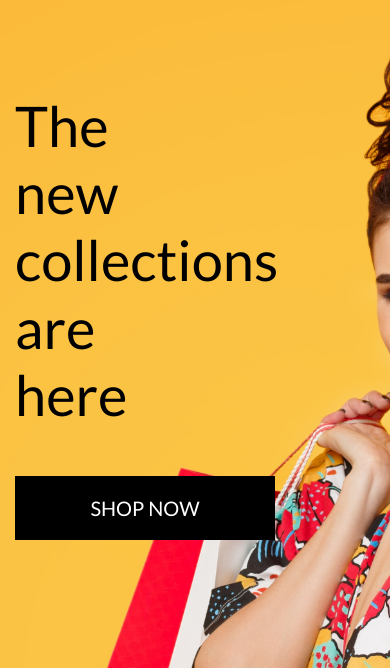
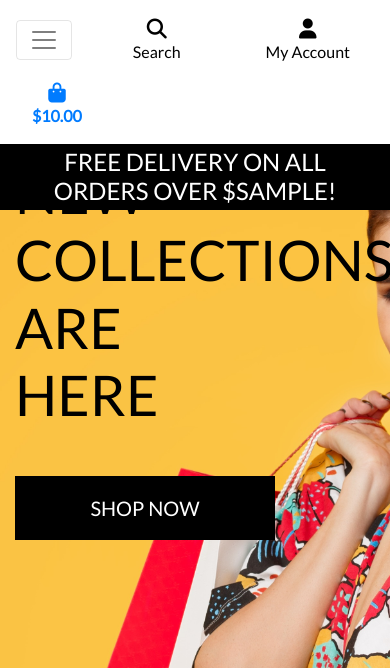
Before and after one commit to tenbonks/botique_ado, a Django app: template home/templates/home/index.html in a window 390 px wide. Shown: the top 668 px of the page. Run offline with Django 3.2, Linux system fonts and the light colour scheme; the template is opened without the code that fills it: most values are stand-ins (such as "Sample title", 1, 10 or a date in 2020); some libraries are stand-ins or nearby versions.

Commit message:
Added mobile header and main navbar

```diff
--- a/home/templates/home/index.html
+++ b/home/templates/home/index.html
@@ -1,34 +1,28 @@
-{% extends 'base.html' %}
+
+{% extends "base.html" %}
 {% load static %}
 
 {% block page_header %}
     <div class="container header-container">
         <div class="row">
-         <div class="col">
-
-         </div>
+            <div class="col"></div>
         </div>
     </div>
 {% endblock %}
 
 {% block content %}
-
     <div class="container h-100">
         <div class="row h-100">
             <div class="col-7 col-md-6 my-auto">
-
-            <h1 class="display-4 logo-front text-black">
+                <h1 class="display-4 logo-font text-black">
                     The new collections are here
                 </h1>
-
                 <div class="my-5">
                     <h4>
                         <a href="" class="shop-now-button btn btn-lg rounded-0 text-uppercase py-3">Shop Now</a>
                     </h4>
                 </div>
-
             </div>
         </div>
     </div>
-
 {% endblock %}
--- a/static/css/base.css
+++ b/static/css/base.css
@@ -52,6 +52,10 @@ body {
     color: #000 !important;
 }
 
+.bg-black{
+    background:  #000 !important;
+}
+
 .border-black {
     border: 1px solid black !important;
 }
--- a/templates/base.html
+++ b/templates/base.html
@@ -92,20 +92,39 @@
                     </li>
 
                     <li class="list-inline-item">
-                        <a class="{% if grand_total %}text-info font-weight-bold{% else %}text-black{% endif %} nav-link" href="">
+                        <a class="{% if grand_total %}text-info font-weight-bold{% else %}text-black{% endif %} nav-link"
+                            href="">
                             <div class="text-center">
                                 <div><i class="fas fa-shopping-bag fa-lg"></i></div>
                                 <p class="my-0">
                                     {% if grand_total %}
-                                        ${{ grand_total|floatformat:2 }}
+                                    ${{ grand_total|floatformat:2 }}
                                     {% else %}
-                                        $0.00
+                                    $0.00
                                     {% endif %}
                                 </p>
                             </div>
                         </a>
                     </li>
                 </ul>
+            </div>
+        </div>
+        <div class="row bg-white">
+            <nav class="navbar navbar-expand-lg navbar-light w-100">
+                <button class="navbar-toggler" type="button" data-toggle="collapse"
+                    data-target="#main-nav" aria-controls="main-nav" aria-expanded="false"
+                    aria-label="Toggle navigation">
+                    <span class="navbar-toggler-icon"></span>
+                </button>
+                {% include 'includes/mobile-top-header.html' %}
+                {% include 'includes/main-nav.html' %}
+            </nav>
+        </div>
+        <div id="delivery-banner" class="row text-center">
+            <div class="col bg-black text-white">
+                <h4 class="logo-font my-1">
+                    Free delivery on all orders over ${{ free_shipping_threshold }}!
+                </h4>
             </div>
         </div>
     </header>
--- /dev/null
+++ b/templates/includes/main-nav.html
@@ -0,0 +1,50 @@
+<div class="collapse navbar-collapse" id="main-nav">
+    <ul class="navbar-nav w-auto mx-auto">
+        <li class="nav-item dropdown">
+            <a class="logo-font font-weight-bold nav-link text-black mr-5" href="#" id="all-products-link" data-toggle="dropdown" aria-haspopup="true" aria-expanded="false">
+                All Products
+            </a>
+            <div class="dropdown-menu border-0" aria-labelledby="all-products-link">
+                <a href="" class="dropdown-item">By Price</a>
+                <a href="" class="dropdown-item ">By Rating</a>
+                <a href="" class="dropdown-item ">By Category</a>
+                <a href="" class="dropdown-item">All Products</a>
+            </div>
+        </li>
+
+        <li class="nav-item dropdown">
+            <a class="logo-font font-weight-bold nav-link text-black mr-5" href="#" id="clothing-link" data-toggle="dropdown" aria-haspopup="true" aria-expanded="false">
+                Clothing
+            </a>
+            <div class="dropdown-menu border-0" aria-labelledby="clothing-link">
+                <a href="" class="dropdown-item">Activewear &amp; Essentials</a>
+                <a href="" class="dropdown-item">Jeans</a>
+                <a href="" class="dropdown-item">Shirts</a>
+                <a href="" class="dropdown-item">All Clothing</a>
+            </div>
+        </li>
+
+        <li class="nav-item dropdown">
+            <a class="logo-font font-weight-bold nav-link text-black mr-5" href="#" id="homeware-link" data-toggle="dropdown" aria-haspopup="true" aria-expanded="false">
+                Homeware
+            </a>
+            <div class="dropdown-menu border-0" aria-labelledby="homeware-link">
+                <a href="" class="dropdown-item">Bed &amp; Bath</a>
+                <a href="" class="dropdown-item">Kitchen &amp; Dining</a>
+                <a href="" class="dropdown-item">All Homeware</a>
+            </div>
+        </li>
+
+        <li class="nav-item dropdown">
+            <a class="logo-font font-weight-bold nav-link text-black" href="#" id="specials-link" data-toggle="dropdown" aria-haspopup="true" aria-expanded="false">
+                Special Offers
+            </a>
+            <div class="dropdown-menu border-0" aria-labelledby="specials-link">
+                <a href="" class="dropdown-item">New Arrivals</a>
+                <a href="" class="dropdown-item">Deals</a>
+                <a href="" class="dropdown-item">Clearance</a>
+                <a href="" class="dropdown-item">All Specials</a>
+            </div>
+        </li>
+    </ul>
+</div>
--- /dev/null
+++ b/templates/includes/mobile-top-header.html
@@ -0,0 +1,56 @@
+<li class="list-inline-item">
+    <a class="text-black nav-link d-block d-lg-none" href="#" id="mobile-search" data-toggle="dropdown" aria-haspopup="true" aria-expanded="false">
+        <div class="text-center">
+            <div><i class="fas fa-search fa-lg"></i></div>
+            <p class="my-0">Search</p>
+        </div>
+    </a>
+    <div class="dropdown-menu border-0 w-100 p-3 rounded-0 my-0" aria-labelledby="mobile-search">
+        <form class="form" method="GET" action="">
+            <div class="input-group w-100">
+                <input class="form-control border border-black rounded-0" type="text" name="q" placeholder="Search our site">
+                <div class="input-group-append">
+                    <button class="form-control form-control btn btn-black border border-black rounded-0" type="submit">
+                        <span class="icon">
+                            <i class="fas fa-search"></i>
+                        </span>
+                    </button>
+                </div>
+            </div>
+        </form>
+    </div>
+</li>
+<li class="list-inline-item dropdown">
+    <a class="text-black nav-link d-block d-lg-none" href="#" id="user-options" data-toggle="dropdown" aria-haspopup="true" aria-expanded="false">
+        <div class="text-center">
+            <div><i class="fas fa-user fa-lg"></i></div>
+            <p class="my-0">My Account</p>
+        </div>
+    </a>
+    <div class="dropdown-menu border-0" aria-labelledby="user-options">
+        {% if request.user.is_authenticated %}
+            {% if request.user.is_superuser %}
+                <a href="{% url 'account_logout' %}" class="dropdown-item">Product Management</a>
+            {% endif %}
+            <a href="" class="dropdown-item">My Profile</a>
+            <a href="{% url 'account_logout' %}" class="dropdown-item">Logout</a>
+        {% else %}
+            <a href="{% url 'account_signup' %}" class="dropdown-item">Register</a>
+            <a href="{% url 'account_login' %}" class="dropdown-item">Login</a>
+        {% endif %}
+    </div>
+</li>
+<li class="list-inline-item">
+    <a class="{% if grand_total %}text-primary font-weight-bold{% else %}text-black{% endif %} nav-link d-block d-lg-none" href="">
+        <div class="text-center">
+            <div><i class="fas fa-shopping-bag fa-lg"></i></div>
+            <p class="my-0">
+                {% if grand_total %}
+                    ${{ grand_total|floatformat:2 }}
+                {% else %}
+                    $0.00
+                {% endif %}
+            </p>
+        </div>
+    </a>
+</li>
```
Lines whose indentation alone changed are shown as unchanged.
